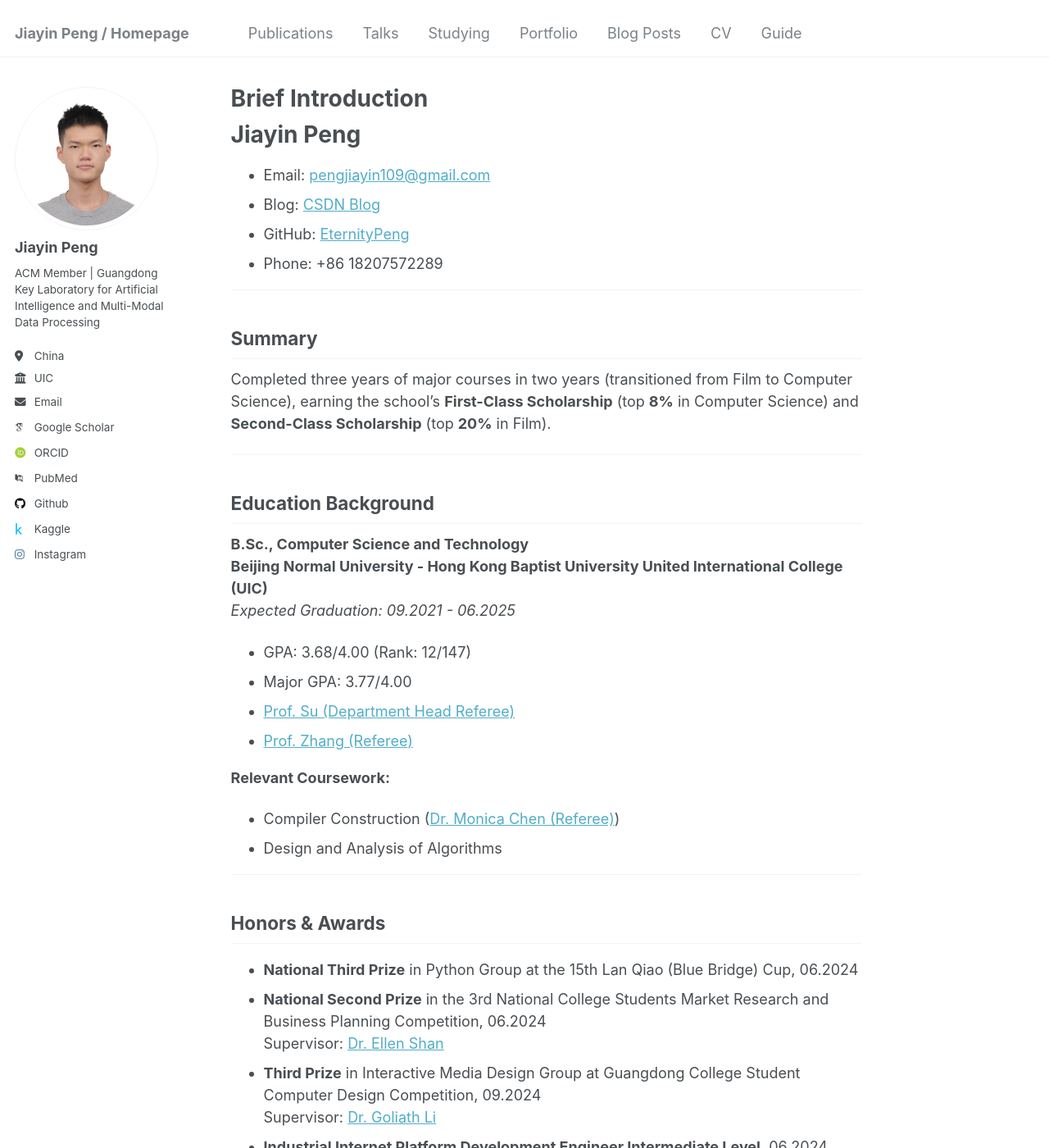
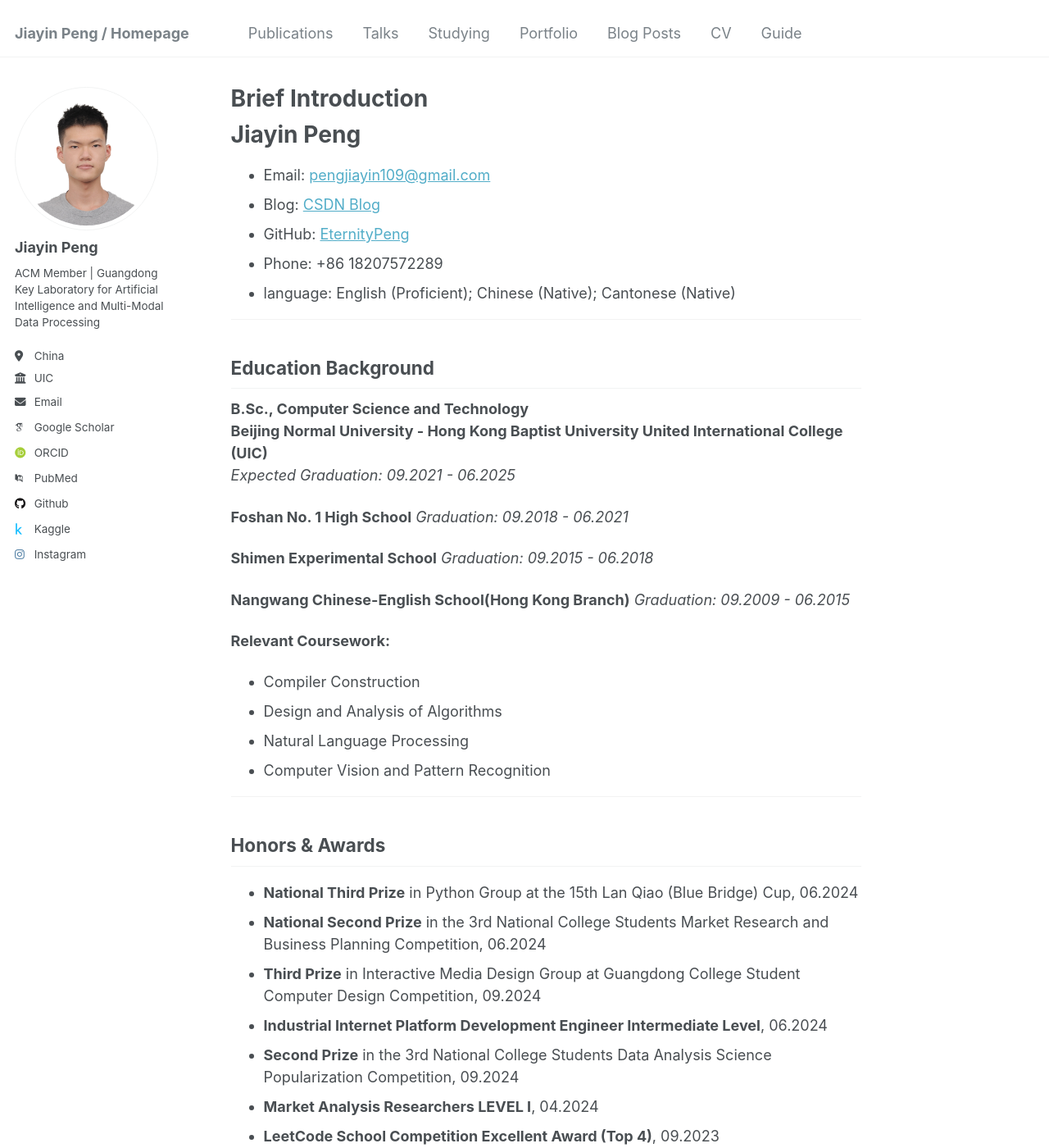
Before and after one commit to EternityPeng/eternitypeng.github.io, a Jekyll site: the page built from _pages/about.md, in a window 1280 px wide and 1400 px high. Shown: the whole window at 82% size. Built offline with Jekyll 4.4.1, drawn with Linux system fonts in a browser that asks for light colours; some web fonts are replaced; some of the changed text lies outside the part shown.

Commit message:
cancel some private info

```diff
--- a/_pages/about.md
+++ b/_pages/about.md
@@ -13,11 +13,7 @@ redirect_from:
 - Blog: [CSDN Blog](https://blog.csdn.net/p213100)
 - GitHub: [EternityPeng](https://github.com/EternityPeng)
 - Phone: +86 18207572289
-
----
-
-## Summary
-Completed three years of major courses in two years (transitioned from Film to Computer Science), earning the school's **First-Class Scholarship** (top **8%** in Computer Science) and **Second-Class Scholarship** (top **20%** in Film).
+- language: English (Proficient); Chinese (Native); Cantonese (Native)
 
 ---
 
@@ -26,14 +22,21 @@ Completed three years of major courses in two years (transitioned from Film to C
 **B.Sc., Computer Science and Technology**
 **Beijing Normal University - Hong Kong Baptist University United International College (UIC)**
 *Expected Graduation: 09.2021 - 06.2025*
-- GPA: 3.68/4.00 (Rank: 12/147)
-- Major GPA: 3.77/4.00
-- [Prof. Su (Department Head Referee)](https://staff.uic.edu.cn/wfsu/en)
-- [Prof. Zhang (Referee)](https://staff.uic.edu.cn/amyzhang/en)
+
+**Foshan No. 1 High School**
+*Graduation: 09.2018 - 06.2021*
+
+**Shimen Experimental School**
+*Graduation: 09.2015 - 06.2018*
+
+**Nangwang Chinese-English School(Hong Kong Branch)**
+*Graduation: 09.2009 - 06.2015*
 
 **Relevant Coursework:**
-- Compiler Construction ([Dr. Monica Chen (Referee)](https://staff.uic.edu.cn/wenchen/en))
+- Compiler Construction
 - Design and Analysis of Algorithms
+- Natural Language Processing
+- Computer Vision and Pattern Recognition
 
 ---
 
@@ -41,9 +44,7 @@ Completed three years of major courses in two years (transitioned from Film to C
 
 - **National Third Prize** in Python Group at the 15th Lan Qiao (Blue Bridge) Cup, 06.2024
 - **National Second Prize** in the 3rd National College Students Market Research and Business Planning Competition, 06.2024
-  Supervisor: [Dr. Ellen Shan](https://staff.uic.edu.cn/shuoshan/en)
 - **Third Prize** in Interactive Media Design Group at Guangdong College Student Computer Design Competition, 09.2024
-  Supervisor: [Dr. Goliath Li](https://staff.uic.edu.cn/shuoshan/en)
 - **Industrial Internet Platform Development Engineer Intermediate Level**, 06.2024
 - **Second Prize** in the 3rd National College Students Data Analysis Science Popularization Competition, 09.2024
 - **Market Analysis Researchers LEVEL I**, 04.2024
@@ -78,11 +79,11 @@ Completed three years of major courses in two years (transitioned from Film to C
 
 ## Activities
 
-- **UIC ACM Member** ([Dr. Chen](https://staff.uic.edu.cn/jiaxingchen/en))
+- **UIC ACM Member**
 - Member of **Guangdong Key Laboratory for Artificial Intelligence and Multi-Modal Data Processing**
 - **UIC Maker Center "Yanxin"** Technical Team Member (First Prize, Innovation and Entrepreneurship Competition; Silver Award, "Jingniuhui" Cup)
-- **Technical Advisor** of UIC Digital Healthcare Research Group ([Assoc. Prof. Zhang](https://staff.uic.edu.cn/qiaoyunzhang/en))
-- **Chess:** Third Place (City), **Table Tennis:** First Place (District), **Karate:** Second Place (District) ([Dr. Ji](https://staff.uic.edu.cn/chunyanji/en))
+- **Technical Advisor** of UIC Digital Healthcare Research Group
+- **Chess:** Third Place (City), **Table Tennis:** First Place (District), **Karate:** Second Place (District)
 
 ---
 
```
